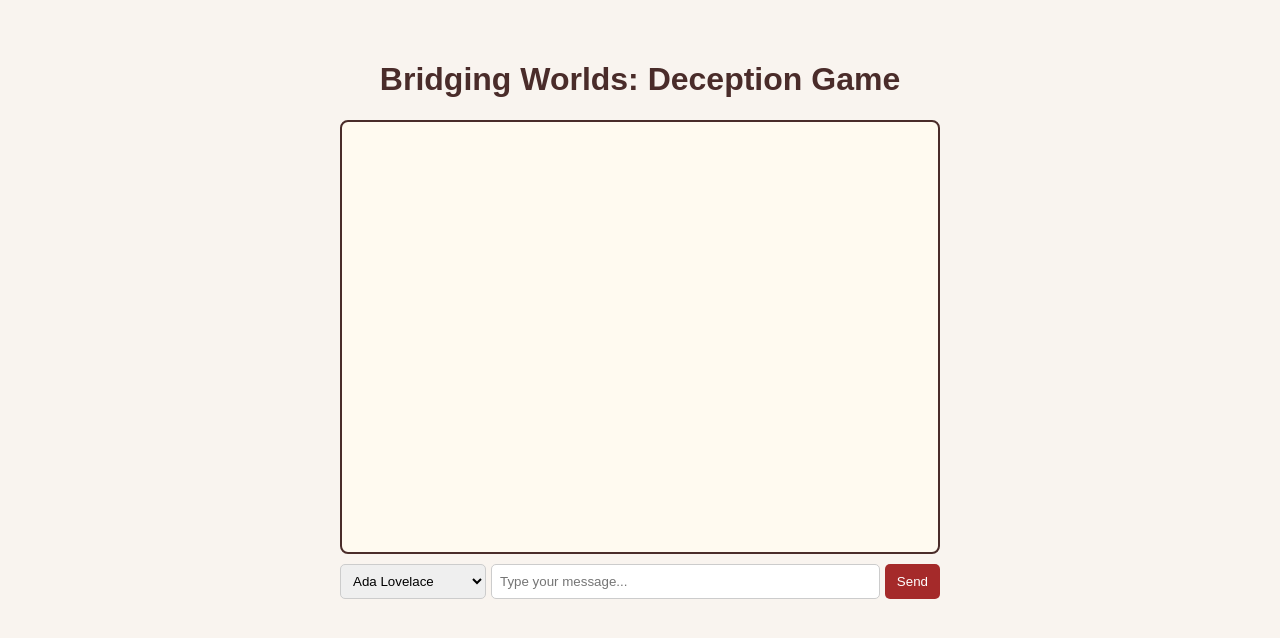
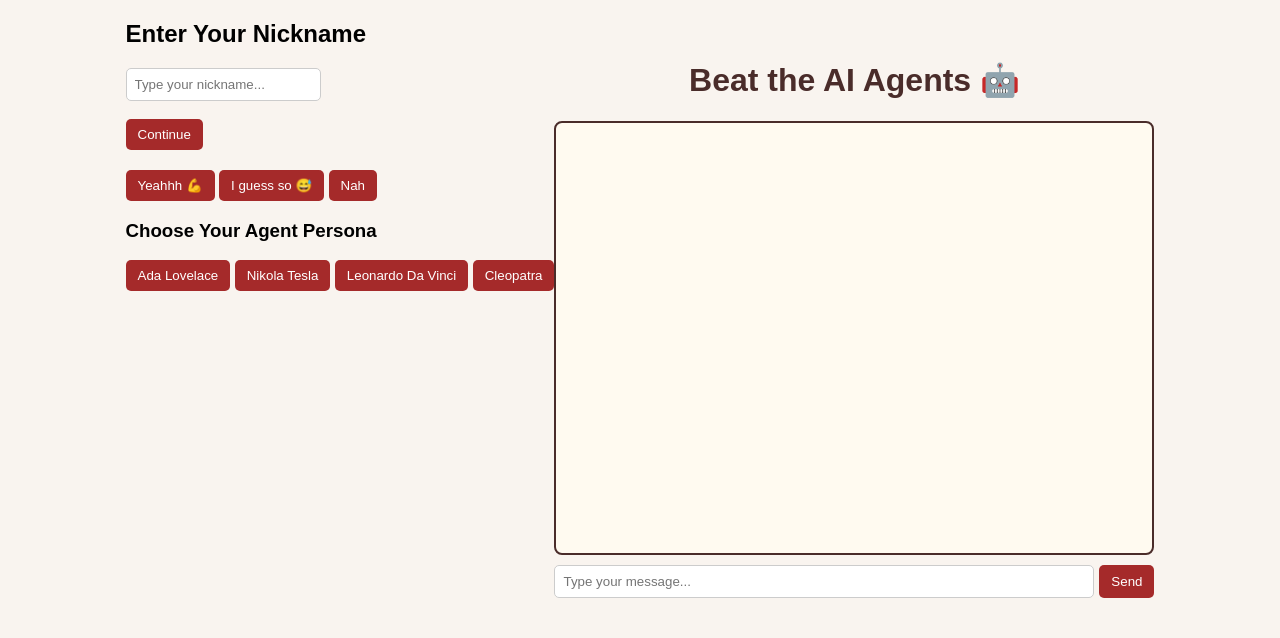
Before and after one commit to TomasVokurka165/hackathon-2025, a Flask app: page / in a window 1280 px wide. Shown: the top 638 px of the page. Run offline with Flask 3, Linux system fonts and the light colour scheme.

Commit message:
included a modal to handle onboarding journey

```diff
--- a/templates/index.html
+++ b/templates/index.html
@@ -4,23 +4,54 @@
 <head>
     <meta charset="UTF-8" />
     <meta name="viewport" content="width=device-width, initial-scale=1.0" />
-    <title>Bridging Worlds: Deception Game</title>
+    <title>Beat the AI Agents</title>
     <link rel="stylesheet" href="{{ url_for('static', filename='style.css') }}" />
 </head>
 
 <body>
+
+    <!-- Onboarding Modal -->
+    <div id="onboardingModal">
+        <div class="modal-content">
+            <!-- Step 1: Nickname -->
+            <div id="nicknameStep" class="step">
+                <h2>Enter Your Nickname</h2>
+                <input type="text" id="nicknameInput" placeholder="Type your nickname..." />
+                <br /><br />
+                <button onclick="submitNickname()">Continue</button>
+            </div>
+
+            <!-- Step 2: Ready? -->
+            <div id="readyStep" class="step hidden">
+                <p id="readyText"></p>
+                <div style="margin-top: 20px;">
+                    <button onclick="startGame('yes')">Yeahhh 💪</button>
+                    <button onclick="startGame('scared')">I guess so 😅</button>
+                    <button onclick="declineGame()">Nah</button>
+                </div>
+            </div>
+
+            <!-- Step 3: Persona Selection -->
+            <div id="personaStep" class="step hidden">
+                <h3>Choose Your Agent Persona</h3>
+                <div class="persona-grid">
+                    <button class="persona-btn" onclick="choosePersona('Ada Lovelace')">Ada Lovelace</button>
+                    <button class="persona-btn" onclick="choosePersona('Nikola Tesla')">Nikola Tesla</button>
+                    <button class="persona-btn" onclick="choosePersona('Leonardo Da Vinci')">Leonardo Da Vinci</button>
+                    <button class="persona-btn" onclick="choosePersona('Cleopatra')">Cleopatra</button>
+                </div>
+            </div>
+        </div>
+    </div>
+
+    <!-- Main Chat Container -->
     <div class="container">
-        <h1>Bridging Worlds: Deception Game</h1>
+        <h1>Beat the AI Agents 🤖</h1>
+
         <div id="chat" class="chat-box"></div>
 
         <div class="input-area">
-            <select id="agentSelect">
-                <option value="ada">Ada Lovelace</option>
-                <option value="tesla">Nikola Tesla</option>
-                <option value="leonardo">Leonardo da Vinci</option>
-                <option value="cleopatra">Cleopatra</option>
-            </select>
-            <input type="text" id="userInput" placeholder="Type your message..." />
+            <input id="userInput" type="text" placeholder="Type your message..." />
             <button onclick="sendMessage()">Send</button>
         </div>
     </div>
```
